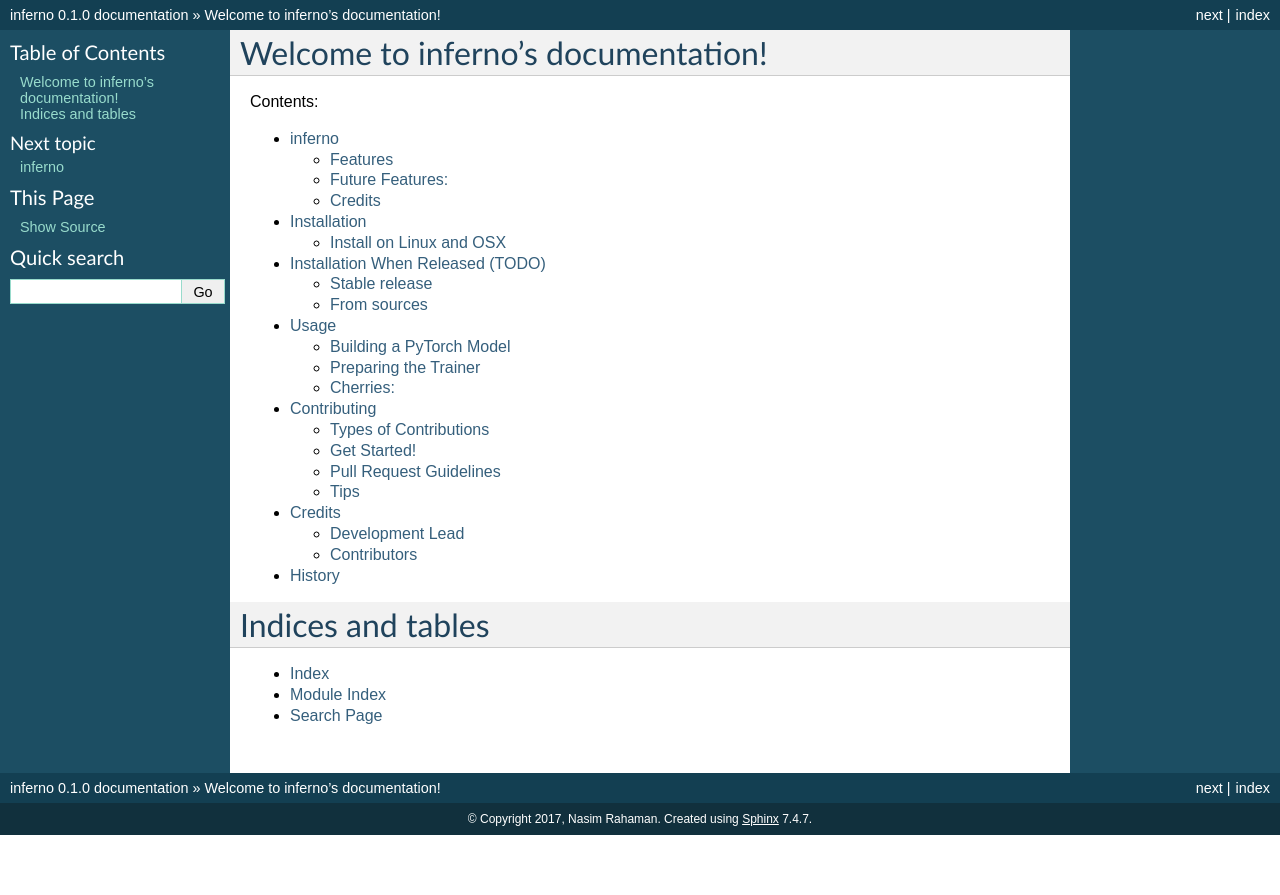
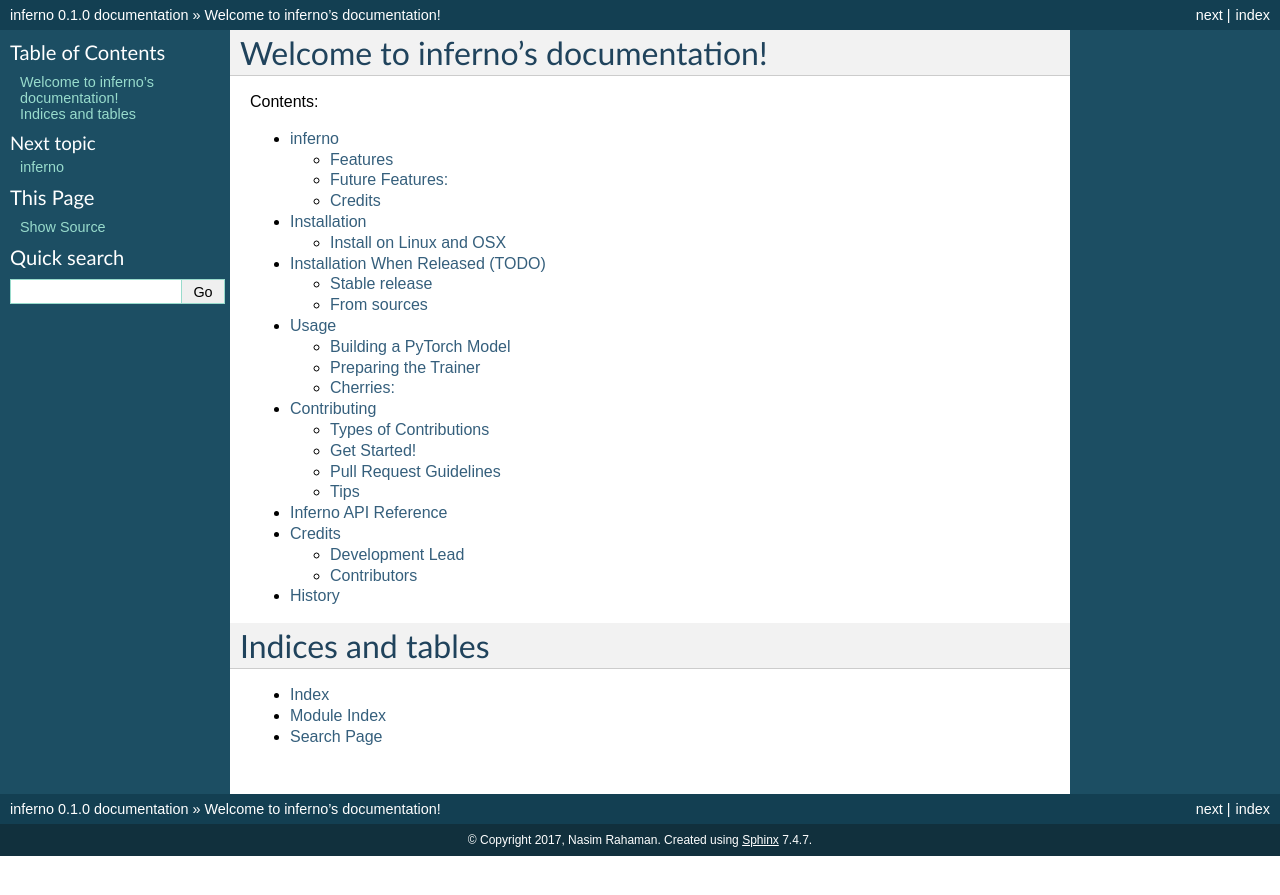
Before and after one commit to inferno-pytorch/inferno, a Sphinx documentation site: the page built from docs/index.rst, in a window 1280 px wide. Shown: the top 895 px of the page. Built offline with Sphinx 7.4.7, drawn with Linux system fonts in a browser that asks for light colours; pages that are not in the unit, such as notebooks, are missing from menus.

Commit message:
sphinx doc improvment

```diff
--- /dev/null
+++ b/docs/_templates/layout.html
@@ -0,0 +1,5 @@
+{# layout.html #}
+{# Import the theme's layout. #}
+{% extends "!layout.html" %}
+
+{% set css_files = css_files + ['_static/pygments.css'] %}
--- /dev/null
+++ b/docs/_templates/template_module.rst
@@ -0,0 +1,59 @@
+{{ fullname }}
+{{ underline }}
+
+.. automodule:: {{ fullname }}
+
+   {% block functions %}
+   {% if functions %}
+
+   Functions
+   ==================
+
+   {% for item in functions %}
+
+   .. autofunction:: {{ item }}
+
+   .. include:: backreferences/{{fullname}}.{{item}}.examples
+
+   .. raw:: html
+
+           <div style='clear:both'></div>
+
+   {%- endfor %}
+   {% endif %}
+   {% endblock %}
+
+   {% block classes %}
+   {% if classes %}
+
+   Classes
+   -------
+
+   {% for item in classes %}
+   .. autoclass:: {{ item }}
+      :members:
+      :undoc-members:
+
+   .. include:: backreferences/{{fullname}}.{{item}}.examples
+
+   .. raw:: html
+
+           <div style='clear:both'></div>
+
+
+   {%- endfor %}
+   {% endif %}
+   {% endblock %}
+
+   {% block exceptions %}
+   {% if exceptions %}
+
+   Exceptions
+   ----------
+
+   .. autosummary::
+   {% for item in exceptions %}
+      {{ item }}
+   {%- endfor %}
+   {% endif %}
+   {% endblock %}
--- a/docs/conf.py
+++ b/docs/conf.py
@@ -54,7 +54,19 @@
 
 # Add any Sphinx extension module names here, as strings. They can be
 # extensions coming with Sphinx (named 'sphinx.ext.*') or your custom ones.
-extensions = ['sphinx.ext.autodoc', 'sphinx.ext.viewcode']
+extensions = [
+    'sphinx.ext.autodoc',
+    'sphinx.ext.viewcode',
+    'sphinx.ext.autosummary',
+    'sphinx.ext.doctest',
+    'sphinx.ext.todo',
+    'sphinx.ext.ifconfig',
+    'sphinx.ext.mathjax',
+    'sphinx.ext.graphviz',
+    'sphinx_gallery.gen_gallery',
+    'sphinxcontrib.bibtex',
+    'sphinx.ext.napoleon' ,
+]
 
 # Add any paths that contain templates here, relative to this directory.
 templates_path = ['_templates']
--- a/docs/index.rst
+++ b/docs/index.rst
@@ -11,6 +11,7 @@
    usage
    modules
    contributing
+   reference
    authors
    history
 
```
Also changed, not shown: docs/reference.rst (added, +14 -0 lines).
